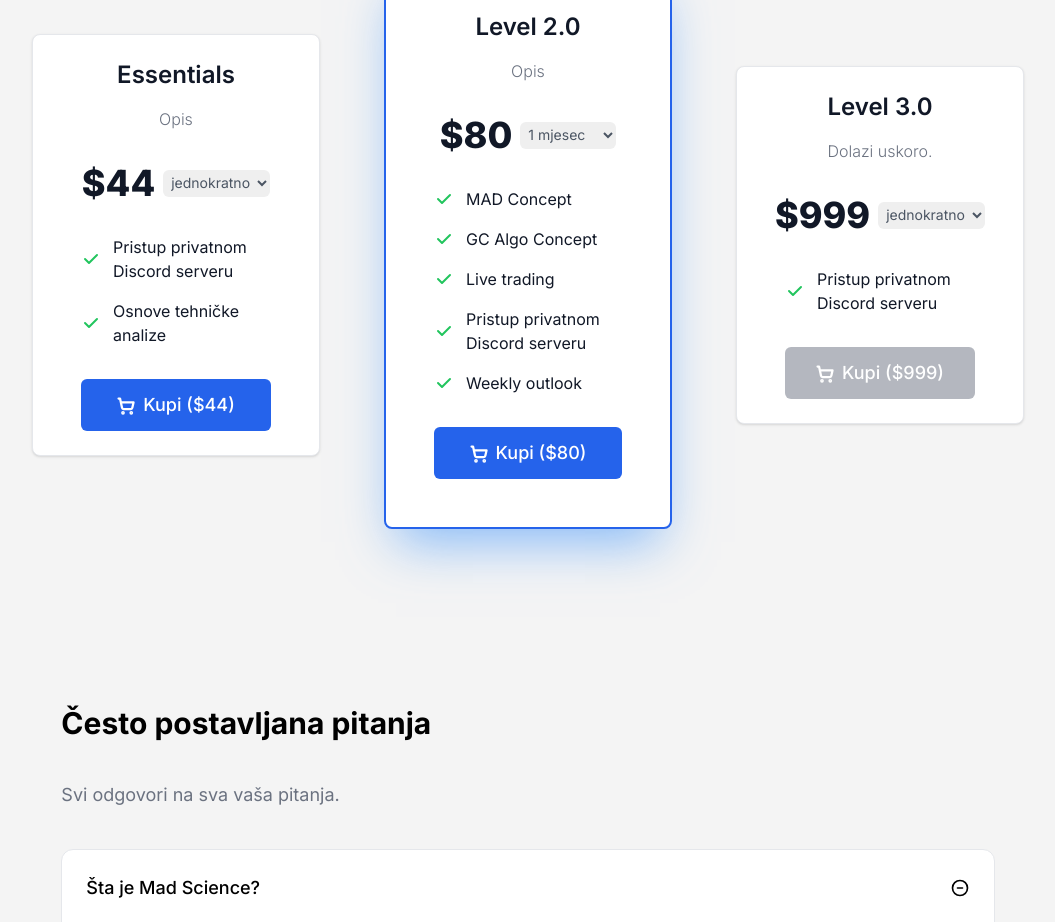
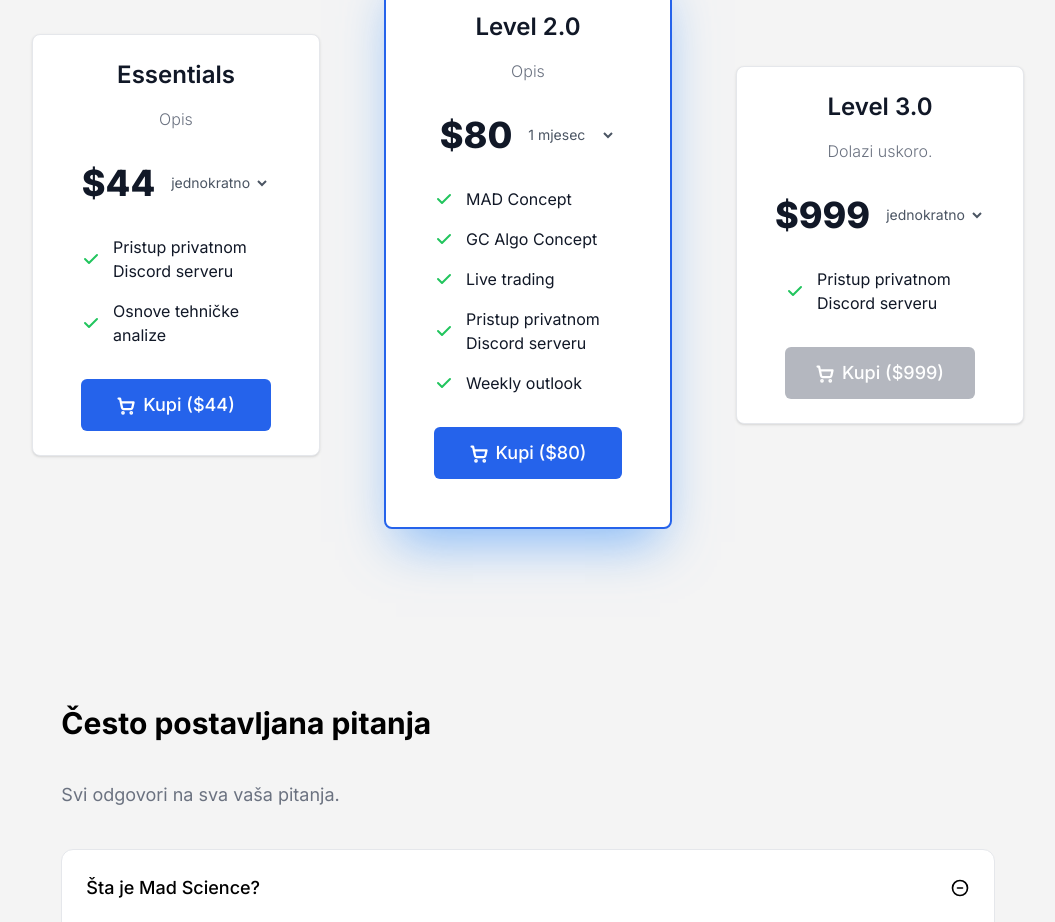
Before and after one commit to faustatwork/mad-science-website, a Next.js app: page / in a window 1280 px wide. Shown: the part 3120-4042 px from the top of the page, without its empty margins (112-1167 px from the left). Built offline with nearby package versions, Linux system fonts and the light colour scheme.

Commit message:
fix(tier): make interval selection bg transparent

```diff
--- a/components/Tier.tsx
+++ b/components/Tier.tsx
@@ -57,7 +57,7 @@ const Tier = ({
             ${getAmountForInterval() ?? models[0].amount}
           </span>
           <select
-            className="cursor-pointer rounded-md p-1 text-sm text-gray-600 outline-none transition hover:scale-105 hover:bg-gray-200 hover:shadow-xl hover:shadow-gray-200 dark:bg-gray-800 dark:text-gray-300 dark:hover:bg-gray-700 dark:hover:shadow-gray-800"
+            className="cursor-pointer rounded-md bg-transparent p-1 text-sm text-gray-600 outline-none transition hover:scale-105 hover:bg-gray-200 hover:shadow-xl hover:shadow-gray-200 dark:bg-gray-800 dark:text-gray-300 dark:hover:bg-gray-700 dark:hover:shadow-gray-800"
             value={recurringInterval ?? models[0].interval}
             onChange={e => setRecurringInterval(e.target.value)}
           >
```
